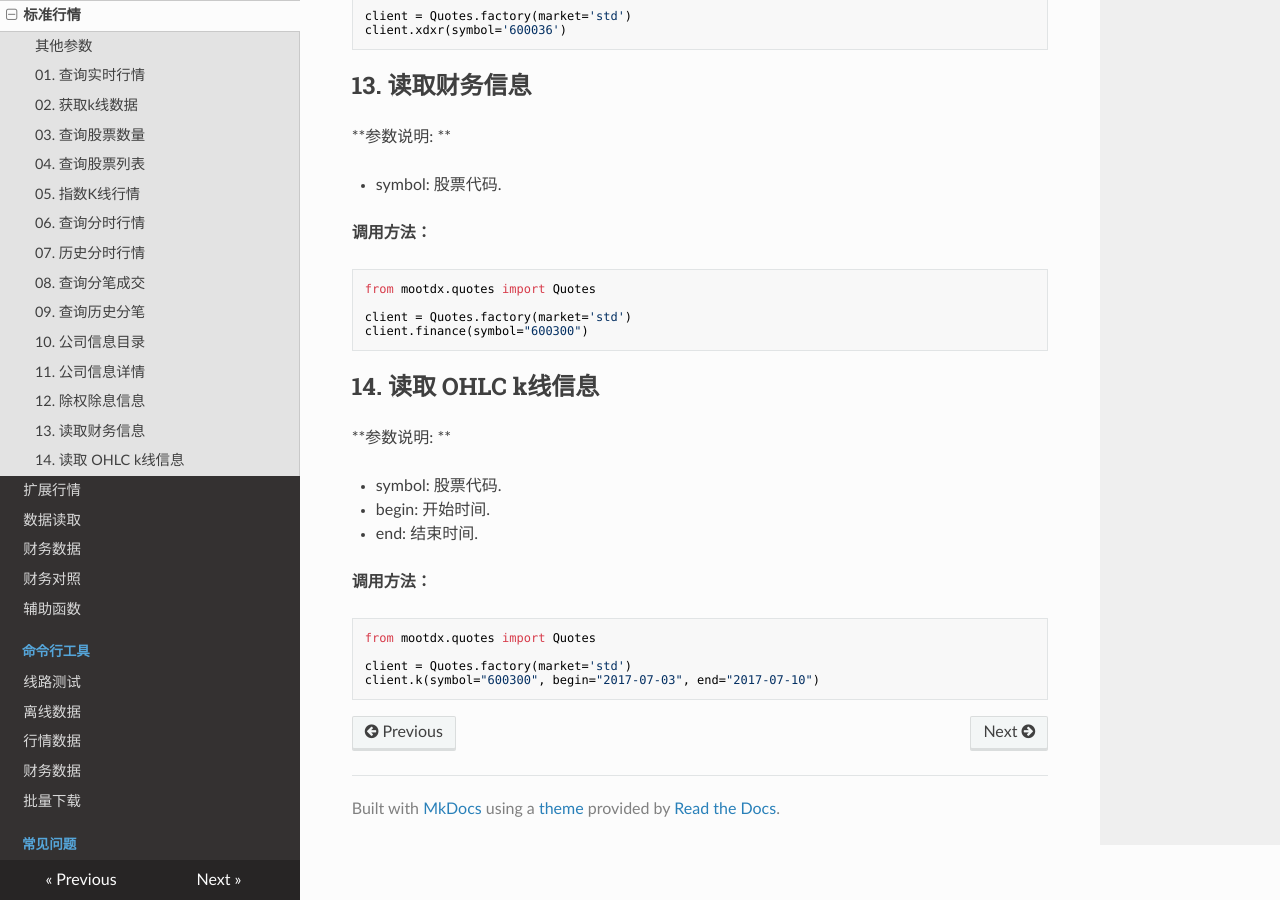
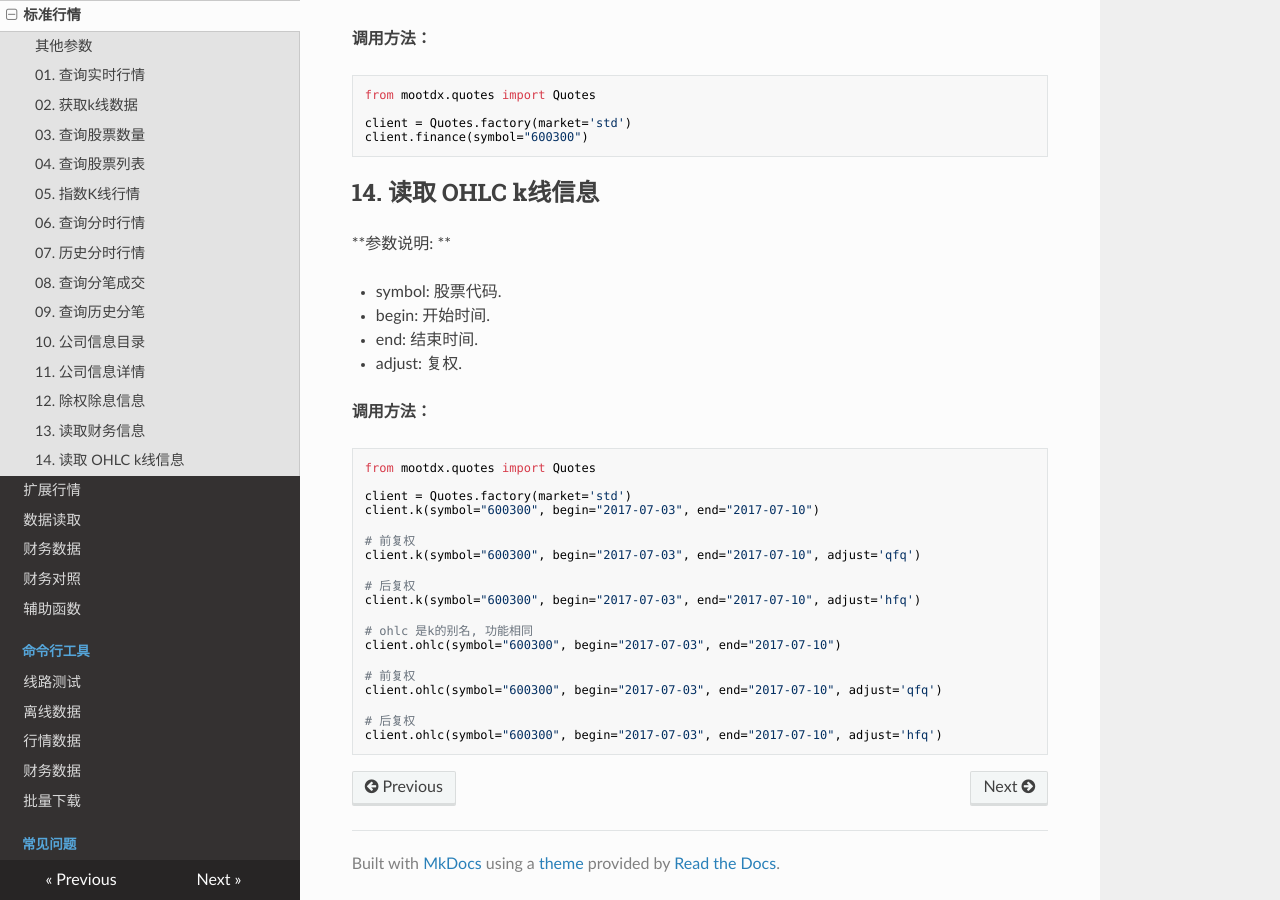
Before and after one commit to mootdx/mootdx, an MkDocs documentation site: the page built from docs/api/quote1.md, in a window 1280 px wide and 900 px high, scrolled down 5567 px. Built offline with MkDocs 1.6.1, drawn with Linux system fonts in a browser that asks for light colours; nearby versions of some CDN libraries; some of the changed text lies outside the part shown.

Commit message:
docs: 修改文档

````diff
--- a/docs/api/quote1.md
+++ b/docs/api/quote1.md
@@ -312,6 +299,7 @@ client.finance(symbol="600300")
 - symbol: 股票代码.
 - begin: 开始时间.
 - end: 结束时间.
+- adjust: 复权.
 
 **调用方法：**
 
@@ -320,4 +308,19 @@ from mootdx.quotes import Quotes
 
 client = Quotes.factory(market='std')
 client.k(symbol="600300", begin="2017-07-03", end="2017-07-10")
+
+# 前复权
+client.k(symbol="600300", begin="2017-07-03", end="2017-07-10", adjust='qfq')
+
+# 后复权
+client.k(symbol="600300", begin="2017-07-03", end="2017-07-10", adjust='hfq')
+
+# ohlc 是k的别名, 功能相同
+client.ohlc(symbol="600300", begin="2017-07-03", end="2017-07-10")
+
+# 前复权
+client.ohlc(symbol="600300", begin="2017-07-03", end="2017-07-10", adjust='qfq')
+
+# 后复权
+client.ohlc(symbol="600300", begin="2017-07-03", end="2017-07-10", adjust='hfq')
 ```
````
Also changed, not shown: other parts of docs/api/quote1.md (+0 -13 lines).
